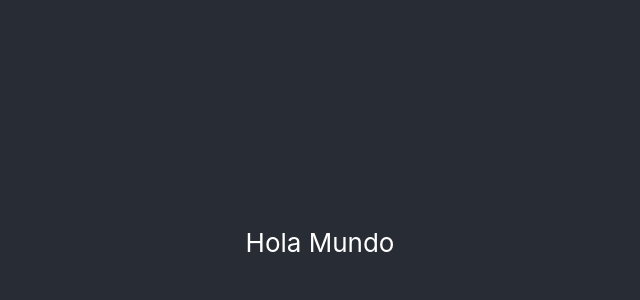
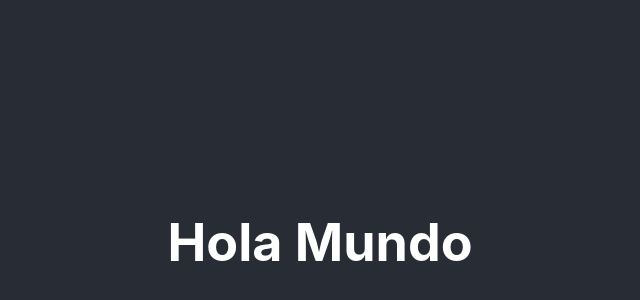
Before and after one commit to MarcoAlayn/Turing-IA-Web-Site, a React (Create React App) app in the folder client/: page / in a window 1280 px wide. Shown: the part 158-458 px from the top of the page, without its empty margins (320-960 px from the left). Built offline with nearby package versions, Linux system fonts and the light colour scheme.

Commit message:
front end init

```diff
--- a/client/src/App.js
+++ b/client/src/App.js
@@ -5,7 +5,7 @@ function App() {
   return (
     <div className="App">
       <header className="App-header">
-        <p>Hola Mundo</p>
+        <h1>Hola Mundo</h1>
       </header>
     </div>
   );
```
